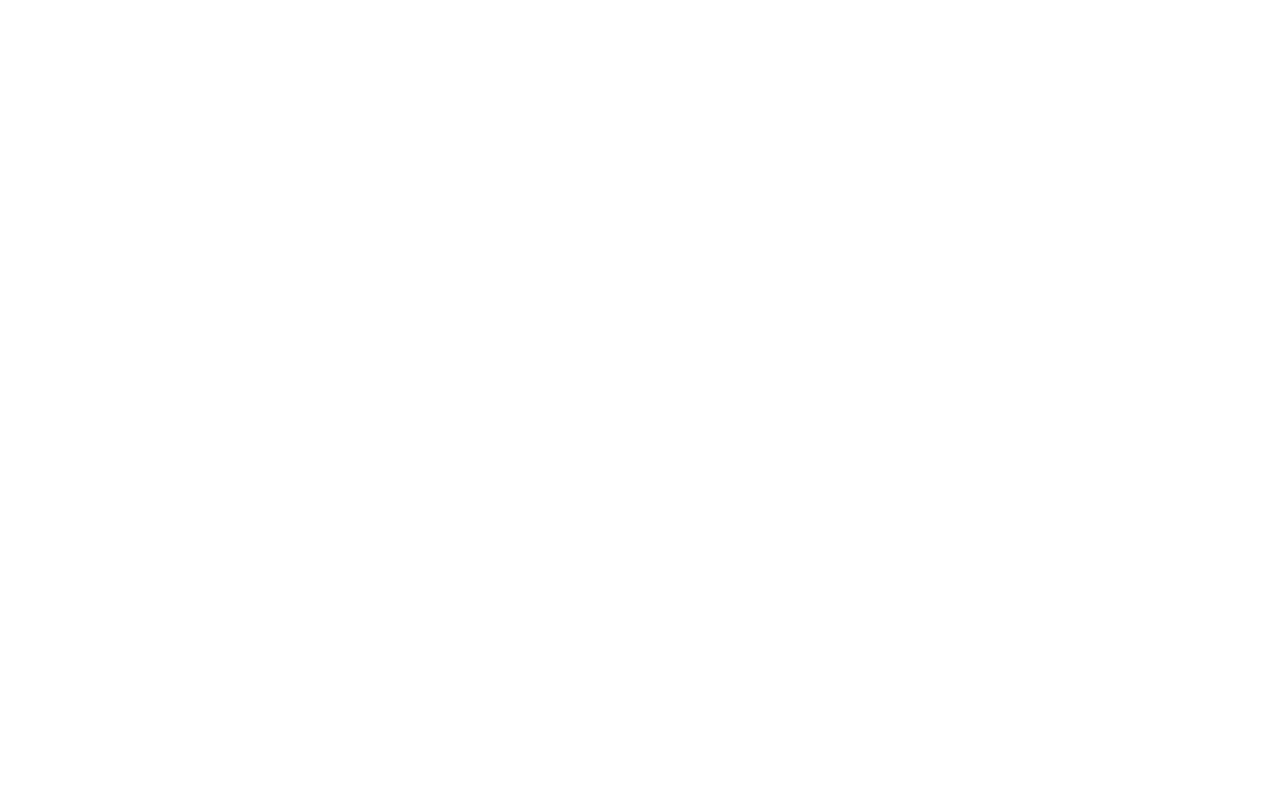
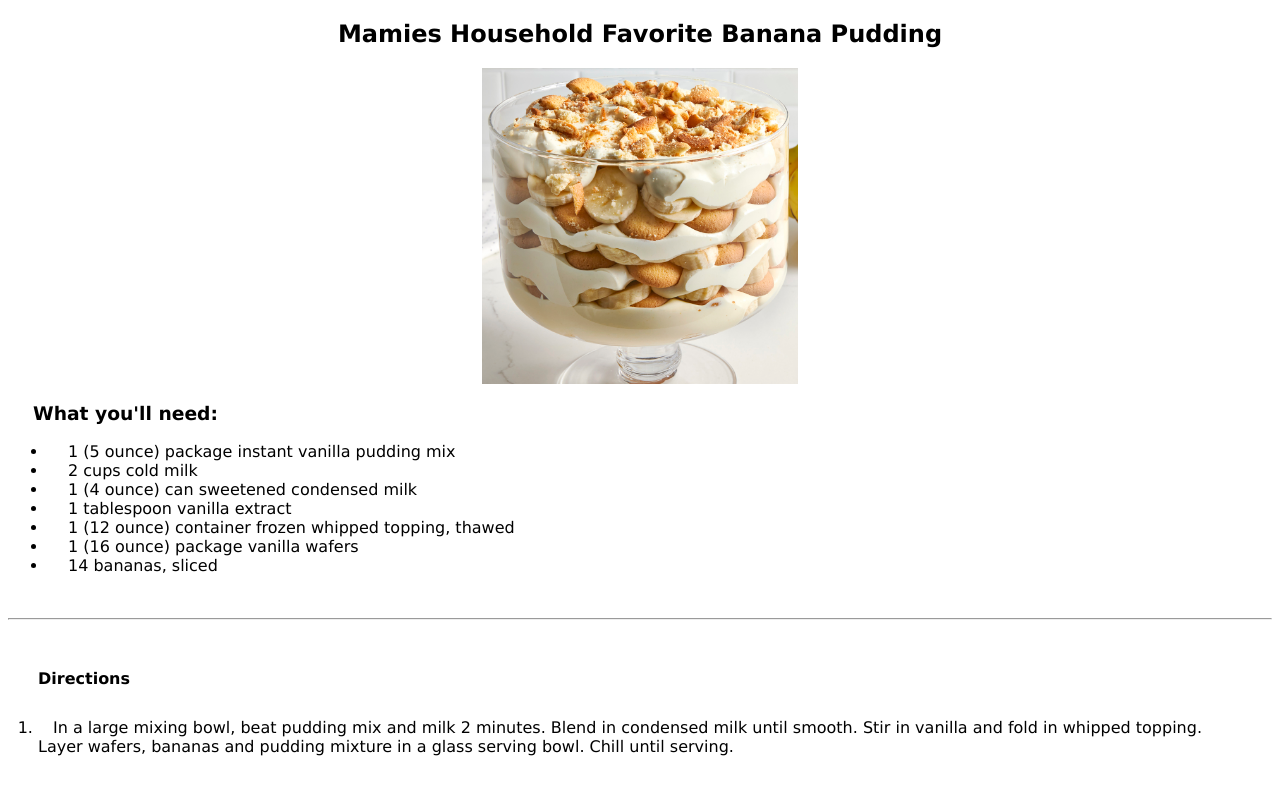
Before and after one commit to b3pO/testsite, a plain HTML site: page recipes/bananapudding.html in a window 1280 px wide. Drawn offline with Linux system fonts and the light colour scheme.

Commit message:
Finish layout for sweetpotatocass, bananapudding
Finished html layouts and linked all to same style page. All pages working as expected

```diff
--- a/recipes/bananapudding.html
+++ b/recipes/bananapudding.html
@@ -0,0 +1,48 @@
+<!DOCTYPE html>
+<html lang="en">
+    <head>
+        <meta charset="UTF-8">
+        <title>Banana Pudding</title>
+        <link rel="stylesheet" href="styles.css">
+    </head>
+    <body>
+        <h2>Mamies Household Favorite Banana Pudding</h2>
+            <img src="images/bananapudding.jpg" alt="Whoopsy daisy" class="center">
+        <h3 class="halfindent">What you'll need:</h3>
+            <ul class="ingredients">
+                <li>
+                    1 (5 ounce) package instant vanilla pudding mix
+                </li>
+                <li>
+                    2 cups cold milk
+                </li>
+                <li>
+                    1 (4 ounce) can sweetened condensed milk
+                </li>
+                <li>
+                    1 tablespoon vanilla extract
+                </li>
+                <li>
+                    1 (12 ounce) container frozen whipped topping, thawed
+                </li>
+                <li>
+                    1 (16 ounce) package vanilla wafers
+                </li>
+                <li>
+                    14 bananas, sliced
+                </li>
+            </ul>
+        <br>
+        <hr>
+        <br>
+        <h4 class="indentme">Directions</h4>
+            <ol class="directions">
+                <li>
+                    In a large mixing bowl, beat pudding mix and milk 2 minutes.
+                    Blend in condensed milk until smooth. Stir in vanilla and fold in
+                    whipped topping. Layer wafers, bananas and pudding mixture in a glass
+                    serving bowl. Chill until serving.
+                </li>
+            </ol>
+    </body>
+</html>
--- a/recipes/styles.css
+++ b/recipes/styles.css
@@ -27,13 +27,9 @@ ol {
 }
 
 .indentme {
-    text-indent: 50px;
+    text-indent: 30px;
 }
 
 .halfindent {
     text-indent: 25px;
 }
-
-#indent {
-    text-indent: 15px;
-}
```
Also changed, not shown: recipes/macncheese.html (+2 -2 lines), recipes/sweetpotatoecass.html (+25 -1 lines), recipes/images/bananapudding.jpg (added).
